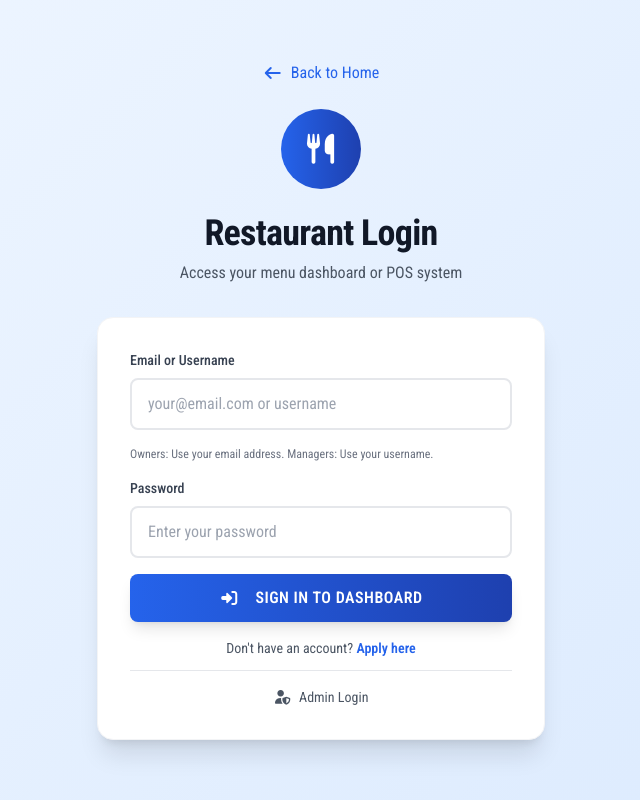
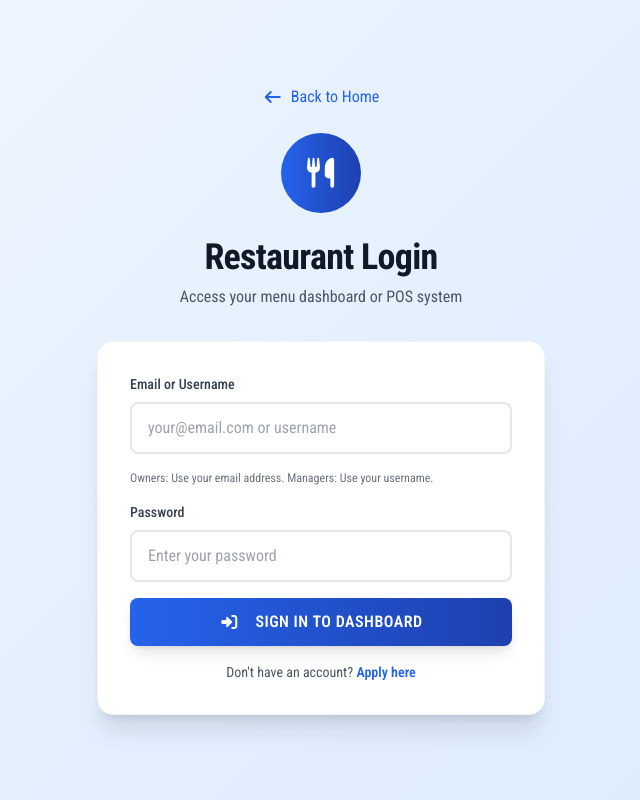
Before and after one commit to ardijancuri/digital-menu-platform, a React (Vite) app in the folder frontend/: page /login in a window 1280 px wide. Shown: the whole page, without its empty margins (319-959 px from the left). Built offline with nearby package versions, Linux system fonts and the light colour scheme; no server answers.

Commit message:
refactor: Simplify UserLogin component by removing unnecessary admin login link and adjusting layout for improved clarity and user experience.

```diff
--- a/frontend/src/pages/UserLogin.jsx
+++ b/frontend/src/pages/UserLogin.jsx
@@ -99,19 +99,13 @@ const UserLogin = () => {
                             Sign In to Dashboard
                         </Button>
 
-                        <div className="text-center space-y-3">
+                        <div className="text-center">
                             <p className="text-sm text-gray-600">
                                 Don't have an account?{' '}
                                 <Link to="/apply" className="text-blue-600 hover:text-blue-700 font-semibold">
                                     Apply here
                                 </Link>
                             </p>
-                            <div className="pt-4 border-t border-gray-200">
-                                <Link to="/admin/login" className="text-sm text-gray-600 hover:text-gray-800 flex items-center justify-center gap-2">
-                                    <i className="fas fa-user-shield"></i>
-                                    Admin Login
-                                </Link>
-                            </div>
                         </div>
                     </form>
                 </div>
```
